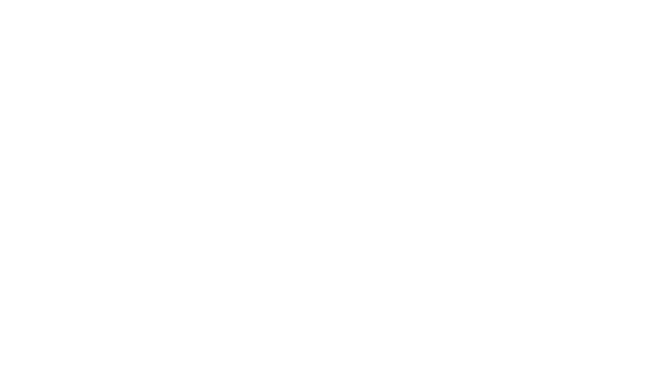
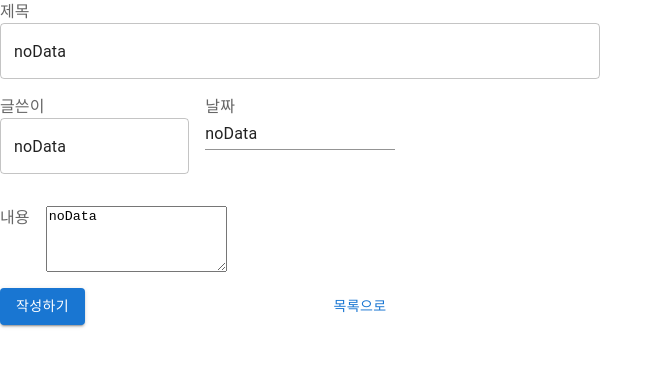
Before and after one commit to SangHwi-Back/ReactDojo, a React (Create React App) app in the folder simple-table/: page /edit in a window 1280 px wide. Before the commit this address had no page. Shown: the top 366 px of the page, without its empty margins (0-663 px from the left). Built offline with nearby package versions, Linux system fonts and the light colour scheme.

Commit message:
Add update

```diff
--- a/simple-table/src/App.tsx
+++ b/simple-table/src/App.tsx
@@ -4,6 +4,7 @@
 import TableCreateDetail from "./TableDetailCreate";
 import {Provider} from "react-redux";
 import {store} from "./store";
+import TableDetailEdit from "./TableDetailEdit";
 
 export default function App() {
     return (
@@ -12,6 +13,7 @@
                 <Route path="/" element={<TableList/>}/>
                 <Route path="/detail" element={<TableDetail/>}/>
                 <Route path="/create" element={<TableCreateDetail/>}/>
+                <Route path="/edit" element={<TableDetailEdit/>}/>
             </Routes>
         </Provider>
     )
--- a/simple-table/src/TableDetail.tsx
+++ b/simple-table/src/TableDetail.tsx
@@ -1,38 +1,13 @@
-import {TableData, defaultData} from "./data";
 import {useLocation} from "react-router-dom";
-import TableDetailForm from "./TableDetailForm";
-import {useSelector} from "react-redux";
-import {RootState} from "./store";
-
-interface Parameter {
-  key: string
-  list: TableData[]
-}
-
-function getData({ key, list }: Parameter): TableData {
-  return list.find((item: TableData) => item.key === key) || defaultData;
-}
-
-function parseQueryString(queryString: string): Record<string, string> {
-  const query: Record<string, string> = {};
-  const pairs = queryString.slice(1).split("&");
-
-  for (const pair of pairs) {
-    const [key, value] = pair.split("=");
-    if (key && value) {
-      query[key] = decodeURIComponent(value);
-    }
-  }
-
-  return query;
-}
+import TableDetailForm, {FormAs} from "./TableDetailForm";
+import {getTableArticleData, useDataList} from "./store";
+import {parseQueryString} from "./utlUtil";
 
 export default function TableDetail() {
-  const dataKey = parseQueryString(useLocation().search).dataKey;
-  const data = getData({
-    key: dataKey,
-    list: useSelector((state: RootState) => state.data.list)
+  const data = getTableArticleData({
+    key: parseQueryString(useLocation().search).dataKey,
+    list: useDataList()
   });
 
-  return <TableDetailForm editable={false} dataProp={data}/>;
+  return <TableDetailForm type={FormAs.read} dataProp={data}/>;
 }
--- a/simple-table/src/TableDetailCreate.tsx
+++ b/simple-table/src/TableDetailCreate.tsx
@@ -1,6 +1,6 @@
-import TableDetailForm from "./TableDetailForm";
+import TableDetailForm, {FormAs} from "./TableDetailForm";
 import { emptyData } from './data';
 
 export default function TableDetailCreate() {
-  return <TableDetailForm editable={true} dataProp={emptyData} />;
+  return <TableDetailForm type={FormAs.create} dataProp={emptyData} />;
 };
--- /dev/null
+++ b/simple-table/src/TableDetailEdit.tsx
@@ -0,0 +1,13 @@
+import TableDetailForm, {FormAs} from "./TableDetailForm";
+import {getTableArticleData, useDataList} from "./store";
+import {useLocation} from "react-router-dom";
+import {parseQueryString} from "./utlUtil";
+
+export default function TableDetailEdit() {
+    const data = getTableArticleData({
+        key: parseQueryString(useLocation().search).dataKey,
+        list: useDataList()
+    });
+
+    return <TableDetailForm type={FormAs.update} dataProp={data} />;
+};
--- a/simple-table/src/TableDetailForm.tsx
+++ b/simple-table/src/TableDetailForm.tsx
@@ -11,20 +11,29 @@
     TextField,
     Typography
 } from "@mui/material";
-import {data, TableData} from "./data";
+import {TableData} from "./data";
 import {useNavigate} from "react-router-dom";
 import React, {useState} from "react";
-import { v4 as uuid } from 'uuid';
+import {v4 as uuid} from 'uuid';
 import {useDispatch} from "react-redux";
-import {AppDispatch, deleteArticle} from "./store";
+import {AppDispatch, createArticle, deleteArticle} from "./store";
 
-export default function TableDetailForm({editable, dataProp}: {editable: boolean, dataProp: TableData}) {
+export enum FormAs {
+    create, read, update
+}
+
+interface FormParam {
+    type: FormAs
+    dataProp: TableData
+}
+
+export default function TableDetailForm({type, dataProp}: FormParam) {
     const navigate = useNavigate();
     const dispatch = useDispatch<AppDispatch>();
     const [_data, setData] = useState(dataProp);
 
     const handleChange = (event: React.ChangeEvent<HTMLInputElement | HTMLTextAreaElement>) => {
-    const { name, value } = event.target;
+        const {name, value} = event.target;
         setData((prevData) => ({
             ...prevData, [name]: value
         }));
@@ -32,16 +41,24 @@
 
     const handleSubmit = (event: React.FormEvent) => {
         event.preventDefault();
+
+        if (type === FormAs.create) {
             _data.viewCount = '0';
             _data.date = (new Date()).toDateString();
             _data.key = uuid();
-    data.list.splice(0, 0, _data);
-    navigate('/');
+
+            dispatch(createArticle(_data));
+        } else if (type === FormAs.update) {
+            dispatch(createArticle(_data));
+        }
+        goToList();
     };
 
     const goToList = () => {
         navigate('/');
     };
+
+    const editable: boolean = (type === FormAs.create || type === FormAs.update);
 
     return (
         <form onSubmit={handleSubmit}>
@@ -49,38 +66,38 @@
                 <Grid size={12}>
                     <FormControl fullWidth={true}>
                         <FormLabel htmlFor={'title'}>{'제목'}</FormLabel>
-          { editable
-            ? <TextField name={'title'} value={_data.title} onChange={handleChange} />
-            : <Typography component={'h3'} >{_data.title}</Typography>
+                        {editable
+                            ? <TextField name={'title'} value={_data.title} onChange={handleChange}/>
+                            : <Typography component={'h3'}>{_data.title}</Typography>
                         }
                     </FormControl>
                 </Grid>
 
                 <Grid size={4}>
                     <FormLabel htmlFor={'author'}>{'글쓴이'}</FormLabel>
-        { editable
-          ? <TextField name={'author'} value={_data.author} onChange={handleChange} />
-          : <Typography component={'h3'} >{_data.author}</Typography>
+                    {editable
+                        ? <TextField name={'author'} value={_data.author} onChange={handleChange}/>
+                        : <Typography component={'h3'}>{_data.author}</Typography>
                     }
                 </Grid>
 
                 <Grid size={4}>
                     <FormLabel htmlFor={'date'}>{'날짜'}</FormLabel>
-        { editable
-          ? <Input name={'date'} value={_data.date} onChange={handleChange} />
-          : <Typography component={'h3'} >{_data.date}</Typography>
+                    {editable
+                        ? <Input name={'date'} value={_data.date} onChange={handleChange}/>
+                        : <Typography component={'h3'}>{_data.date}</Typography>
                     }
                 </Grid>
 
                 <Grid size={12}>
                     <Stack direction="row" spacing={2}>
-          {_data.tags.map((tagName)=><Chip label={tagName} variant={'outlined'}/>)}
+                        {_data.tags.map((tagName) => <Chip label={tagName} variant={'outlined'}/>)}
                     </Stack>
                 </Grid>
 
                 <Grid size={12} sx={{display: 'contents'}}>
                     <FormLabel htmlFor={'contents'}>내용</FormLabel>
-        { editable
+                    {editable
                         ? <TextareaAutosize value={_data.contents}
                                             name={'contents'}
                                             minRows={4}
--- a/simple-table/src/TableList.tsx
+++ b/simple-table/src/TableList.tsx
@@ -14,6 +14,7 @@
 } from "@mui/material";
 import CreateIcon from '@mui/icons-material/Create';
 import FilterListIcon from '@mui/icons-material/FilterList';
+import AddIcon from '@mui/icons-material/Add';
 import FormatListNumberedIcon from '@mui/icons-material/FormatListNumbered';
 import {TableData} from "./data";
 import {useNavigate} from "react-router-dom";
@@ -81,7 +82,7 @@
     <Stack direction="row" justifyContent={'space-between'}>
       {getFilterButton()}
       <IconButton onClick={() => { navigate('/create') }} color={'primary'}>
-        <CreateIcon/>
+        <AddIcon/>
       </IconButton>
     </Stack>
   </Box>
@@ -99,22 +100,30 @@
   let list: TableData[] = useSelector((state: RootState) => state.data.list);
   const rows: TableDataRow[] = sortListData(numberingListData(list), filterType);
 
-  function navigateTo(key: string) {
+  const goEdit = (key: string) => {
+    navigate(`/edit?dataKey=${key}`);
+  }
+  const goDetail = (key: string) => {
     navigate(`/detail?dataKey=${key}`);
   }
 
   return <TableBody>
     {rows.map((item) => (
-      <TableRow key={item.key} onClick={() => navigateTo(item.key)} hover>
-        <TableCell component={'th'}
-                   scope={'row'}
-                   align={'right'}>
+      <TableRow key={item.key} onClick={() => goDetail(item.key)} hover>
+        <TableCell component={'th'} scope={'row'} align={'right'}>
           {item.number}
         </TableCell>
         <TableCell align={'left'}>{item.title}</TableCell>
         <TableCell align={'left'}>{item.author}</TableCell>
         <TableCell align={'right'}>{item.date}</TableCell>
         <TableCell align={'right'}>{item.viewCount}</TableCell>
+        <TableCell align={'center'}>
+          <IconButton onClick={(event) => {
+            event.stopPropagation();
+            event.preventDefault();
+            goEdit(item.key)
+          }} color={'primary'}><CreateIcon/></IconButton>
+        </TableCell>
       </TableRow>
     ))}
   </TableBody>;
--- a/simple-table/src/store.ts
+++ b/simple-table/src/store.ts
@@ -1,5 +1,6 @@
 import {configureStore, createSlice, PayloadAction} from "@reduxjs/toolkit";
-import {data, TableData, TableDataList} from "./data";
+import {data, defaultData, TableData, TableDataList} from "./data";
+import {useSelector} from "react-redux";
 
 interface TableSlice {
     data: TableDataList;
@@ -28,6 +29,19 @@
     },
 });
 
+// 재사용 가능한 선택자 함수 정의
+export const selectDataList = (state: RootState) => state.data.list;
+
+// 커스텀 훅 생성
+export const useDataList = () => {
+    return useSelector(selectDataList);
+};
+
+// getData 함수 정의
+export const getTableArticleData = ({ key, list }: { key: string, list: ReturnType<typeof selectDataList> }) => {
+    return list.find((item: TableData) => item.key === key) || defaultData;
+};
+
 export const store = configureStore({
     reducer: tableSlice.reducer,
 });
--- /dev/null
+++ b/simple-table/src/utlUtil.ts
@@ -0,0 +1,13 @@
+export function parseQueryString(queryString: string): Record<string, string> {
+    const query: Record<string, string> = {};
+    const pairs = queryString.slice(1).split("&");
+
+    for (const pair of pairs) {
+        const [key, value] = pair.split("=");
+        if (key && value) {
+            query[key] = decodeURIComponent(value);
+        }
+    }
+
+    return query;
+}
```
Lines whose indentation alone changed are shown as unchanged.
